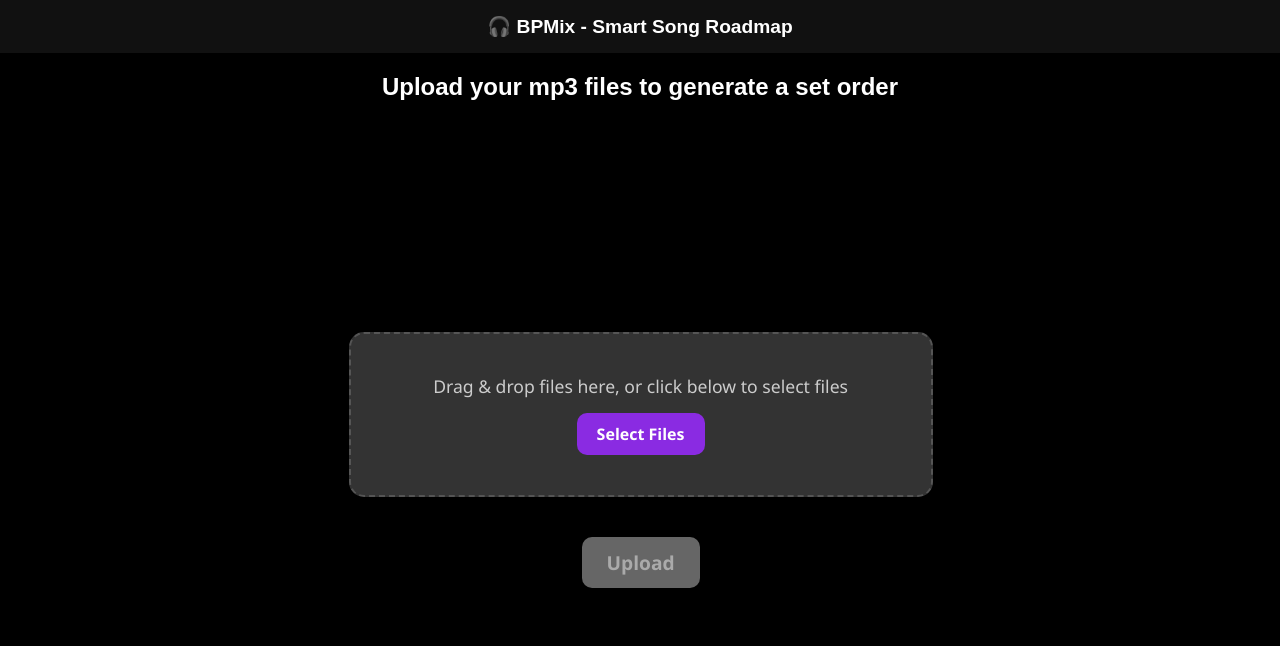
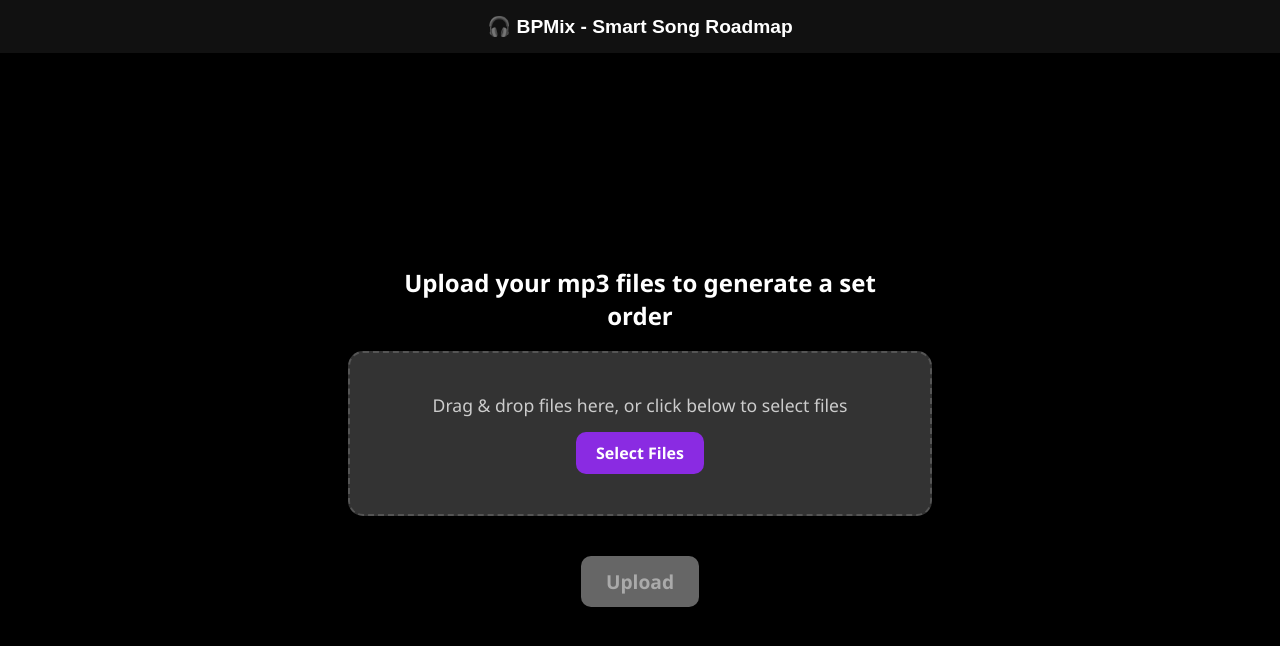
Before and after one commit to eshaann/BPMix-frontend, a React (Vite) app in the folder bpmix/: page / in a window 1280 px wide. Shown: the top 646 px of the page. Built offline with nearby package versions, Linux system fonts and the light colour scheme.

Commit message:
style changes

```diff
--- a/bpmix/src/App.css
+++ b/bpmix/src/App.css
@@ -21,11 +21,7 @@
   color: #fff;
 }
 
-h2 {
-  text-align: center;
-  font-weight: bold;
-  color: #fff;
-}
+
 
 .content {
   flex: 1;
--- a/bpmix/src/App.jsx
+++ b/bpmix/src/App.jsx
@@ -9,7 +9,6 @@
   return (
     <div className="app">
       <div className="navbar">🎧 BPMix - Smart Song Roadmap</div>
-      <h2>Upload your mp3 files to generate a set order</h2>
       <div className="content">
         <div className="main-container">
           {songs.length > 0 && <SongGraph songs={songs} />}
--- a/bpmix/src/components/SongGraph.jsx
+++ b/bpmix/src/components/SongGraph.jsx
@@ -1,5 +1,6 @@
 import React, { useEffect, useRef } from 'react';
 import { DataSet, Network } from 'vis-network/standalone';
+//import './SongGraph.css';
 
 export default function SongGraph({ songs }) {
   const containerRef = useRef(null);
--- a/bpmix/src/components/UploadForm.css
+++ b/bpmix/src/components/UploadForm.css
@@ -163,3 +163,9 @@
   0% { transform: rotate(0deg); }
   100% { transform: rotate(360deg); }
 }
+
+h2 {
+  text-align: center;
+  font-weight: bold;
+  color: #fff;
+}
--- a/bpmix/src/components/UploadForm.jsx
+++ b/bpmix/src/components/UploadForm.jsx
@@ -48,6 +48,7 @@
 
   return (
     <div className="upload-container">
+      <h2>Upload your mp3 files to generate a set order</h2>
       <div className="dropbox">
         <p>Drag & drop files here, or click below to select files</p>
         <input
```
Also changed, not shown: bpmix/src/components/SongGraph.css (added).
